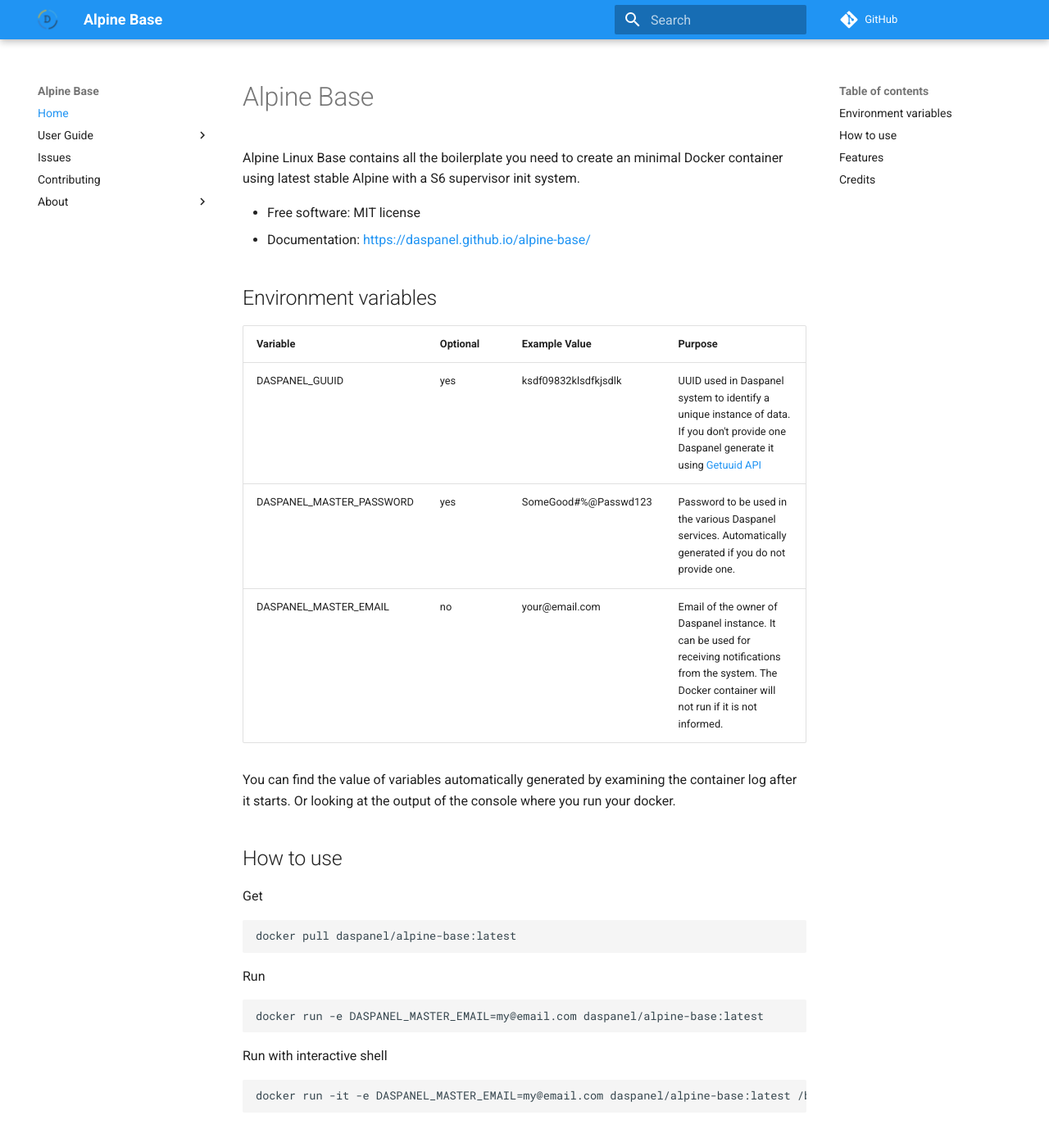
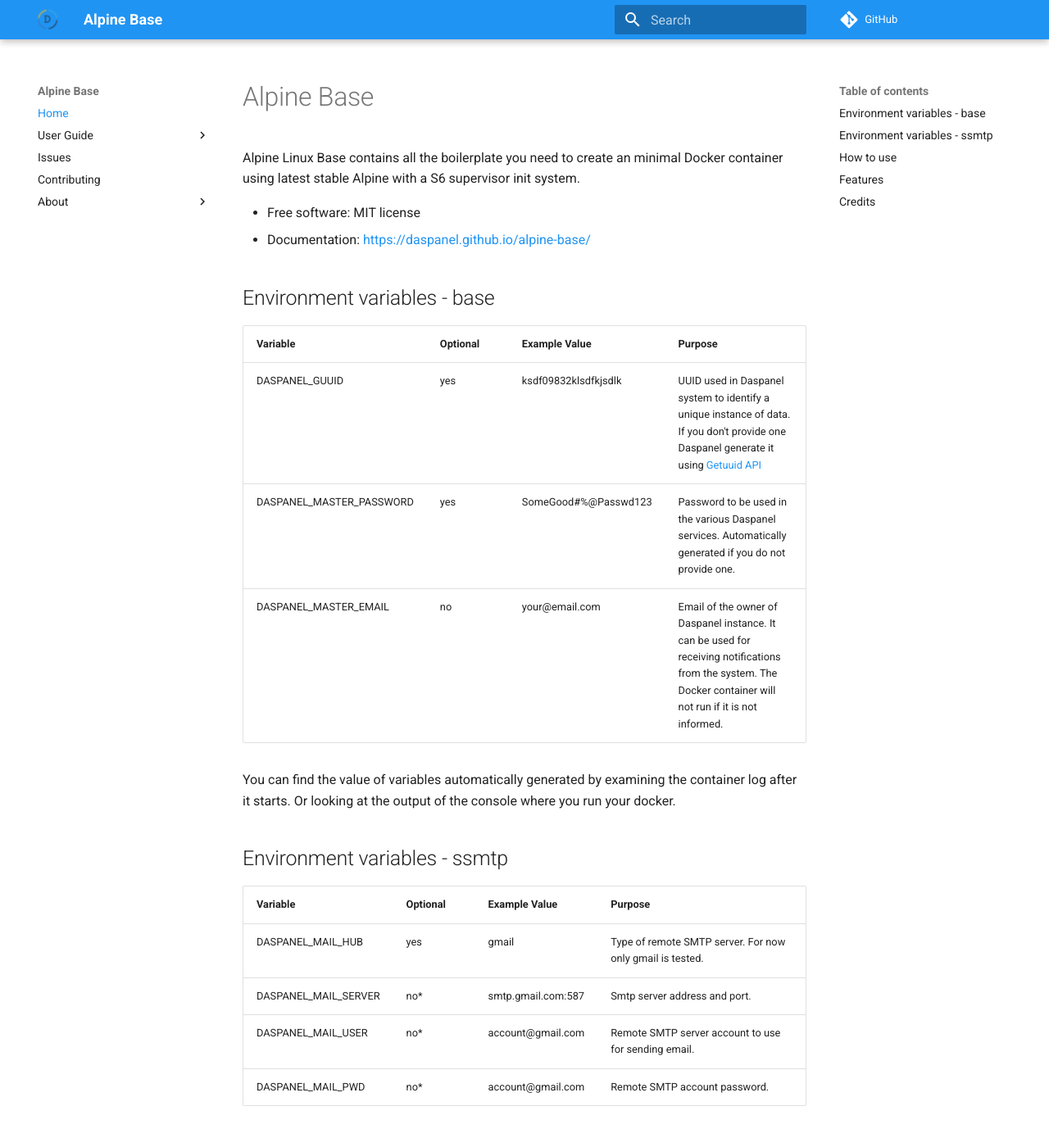
Before and after one commit to SIXwishlist/alpine-base, an MkDocs documentation site: the page built from docs/index.md, in a window 1280 px wide and 1400 px high. Shown: the top 1389 px of the window at 82% size. Built offline with MkDocs 1.6.1 and Material for MkDocs 9.7.7, drawn with Linux system fonts in a browser that asks for light colours; comment, search, counter and statistics services are not loaded; old or Windows-style settings are respelled for this version of MkDocs.

Commit message:
Minor corrections

```diff
--- a/docs/index.md
+++ b/docs/index.md
@@ -6,7 +6,7 @@
 * Free software: MIT license
 * Documentation: <https://daspanel.github.io/alpine-base/>
 
-## Environment variables
+## Environment variables - base
 | Variable | Optional      | Example Value | Purpose
 |----------|---------------|---------------|---------------|
 | DASPANEL_GUUID | yes | ksdf09832klsdfkjsdlk | UUID used in Daspanel system to identify a unique instance of data. If you don't provide one Daspanel generate it using [Getuuid API](https://9jzojg54n7.execute-api.us-east-1.amazonaws.com/v1/uuid)|
@@ -16,6 +16,15 @@
 You can find the value of variables automatically generated by examining the
 container log after it starts. Or looking at the output of the console where
 you run your docker.
+
+## Environment variables - ssmtp
+| Variable | Optional      | Example Value | Purpose
+|----------|---------------|---------------|---------------|
+| DASPANEL_MAIL_HUB | yes | gmail | Type of remote SMTP server. For now only gmail is tested.
+| DASPANEL_MAIL_SERVER | no* | smtp.gmail.com:587 | Smtp server address and port.
+| DASPANEL_MAIL_USER | no* | account@gmail.com | Remote SMTP server account to use for sending email.
+| DASPANEL_MAIL_PWD | no* | account@gmail.com | Remote SMTP account password.
+
 
 ## How to use
 Get
```
Also changed, not shown: 1 other file.
